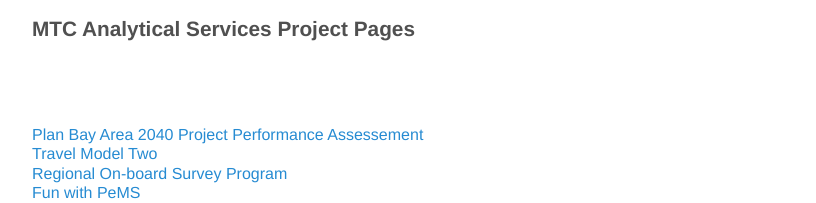
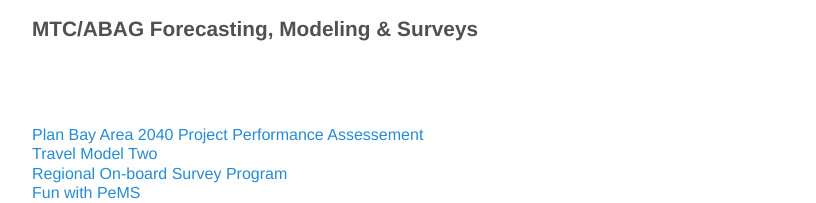
Before and after one commit to BayAreaMetro/modeling-website, a Jekyll site: the page built from index.html, in a window 1280 px wide. Shown: the top 203 px of the page, without its empty margins (144-960 px from the left). Built offline with Jekyll 4.4.1, drawn with Linux system fonts in a browser that asks for light colours; the list of posts is cut into pages by our own code.

```diff
--- a/_config.yml
+++ b/_config.yml
@@ -9,14 +9,10 @@ rouge:         true
 permalink:        pretty
 
 # Setup
-title:            MTC Analytical Services Project Pages
+title:            MTC/ABAG Forecasting, Modeling & Surveys
 tagline:          'Bay Area Metro'
 url:              http://bayareametro.github.io
 shorturl:         bayareametro.github.io
-
-author:
-  name:           'David Ory'
-  url:            https://github.com/DavidOry
 
 paginate:         1
 
@@ -29,5 +25,5 @@ github:
 
 # Allow URL Redirects:
 #  * https://help.github.com/articles/redirects-on-github-pages
-gems:
+plugins:
   - jekyll-redirect-from
--- a/atom.xml
+++ b/atom.xml
@@ -1,5 +1,5 @@
 ---
-layout: nil
+layout: default
 ---
 
 <?xml version="1.0" encoding="utf-8"?>
```
Also changed, not shown: 1 other file.
